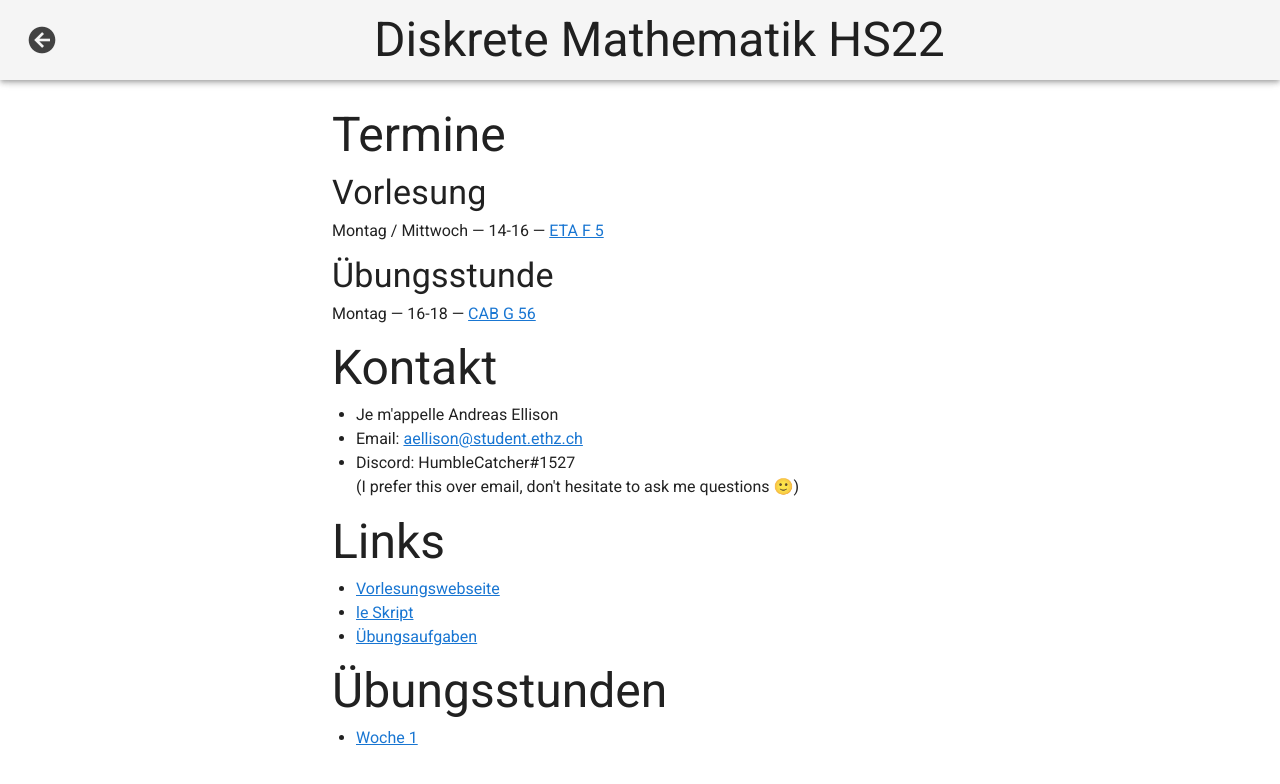
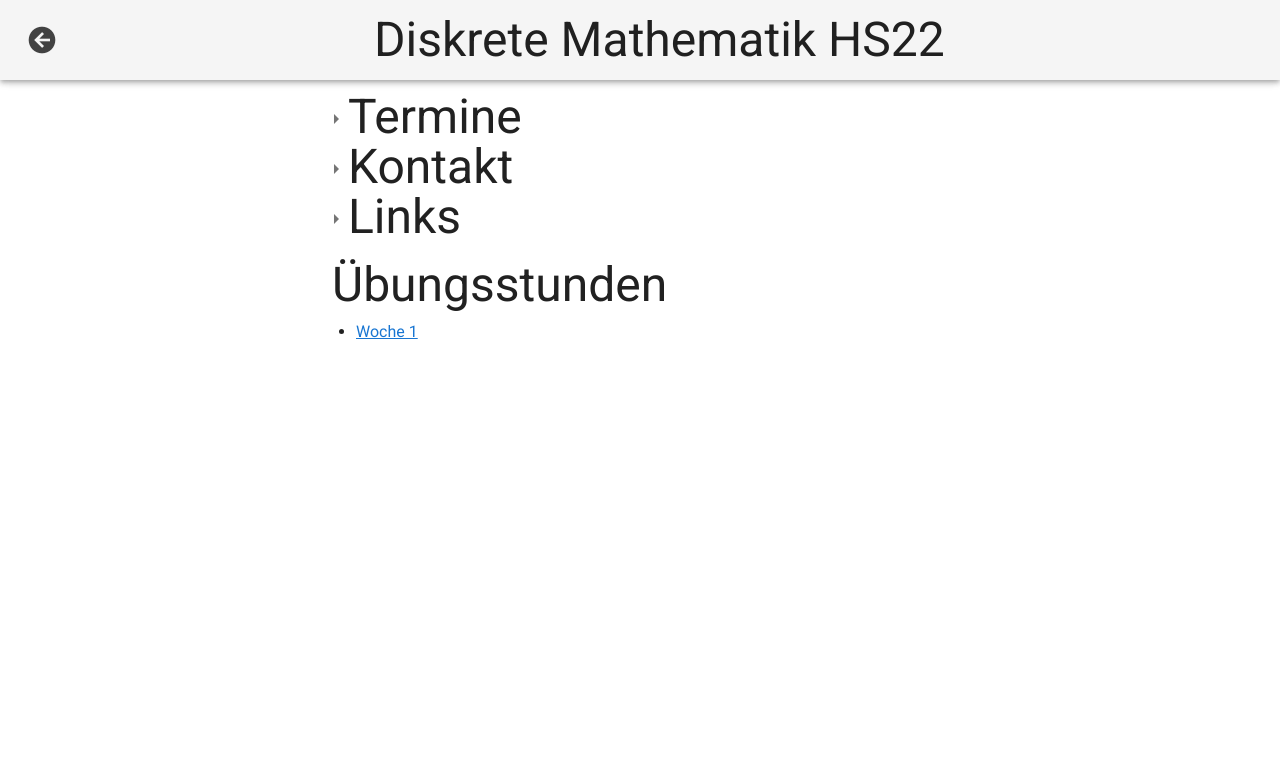
Before and after one commit to HumbleCatcher/eth-homepage, a Nuxt app: page /dm2022 in a window 1280 px wide. Shown: the top 784 px of the page. Built offline with nearby package versions, Linux system fonts and the light colour scheme.

Commit message:
use collapsible-header on page for exercise class to make it more useful

```diff
--- a/pages/dm2022/index.vue
+++ b/pages/dm2022/index.vue
@@ -1,6 +1,7 @@
 <template>
   <default-layout title="Diskrete Mathematik HS22" back="/">
-    <h3>Termine</h3>
+    <collapsible-header size="3" text="Termine">
+      <div>
         <h4>Vorlesung</h4>
         Montag / Mittwoch — 14-16 —
         <a
@@ -9,6 +10,7 @@
         >
           ETA F 5
         </a>
+
         <h4>Übungsstunde</h4>
         Montag — 16-18 —
         <a
@@ -17,8 +19,10 @@
         >
           CAB G 56
         </a>
+      </div>
+    </collapsible-header>
 
-    <h3>Kontakt</h3>
+    <collapsible-header size="3" text="Kontakt">
       <ul>
         <li>Je m'appelle Andreas Ellison</li>
         <li>
@@ -30,8 +34,9 @@
           (I prefer this over email, don't hesitate to ask me questions 🙂)
         </li>
       </ul>
+    </collapsible-header>
 
-    <h3>Links</h3>
+    <collapsible-header size="3" text="Links">
       <ul>
         <li>
           <a target="_blank" href="https://crypto.ethz.ch/teaching/DM22/"
@@ -46,9 +51,12 @@
           >
         </li>
         <li>
-        <a target="_blank" href="https://dm.crypto.ethz.ch/"> Übungsaufgaben</a>
+          <a target="_blank" href="https://dm.crypto.ethz.ch/">
+            Übungsaufgaben</a
+          >
         </li>
       </ul>
+    </collapsible-header>
 
     <h3>Übungsstunden</h3>
     <ul>
```
Lines whose indentation alone changed are shown as unchanged.
